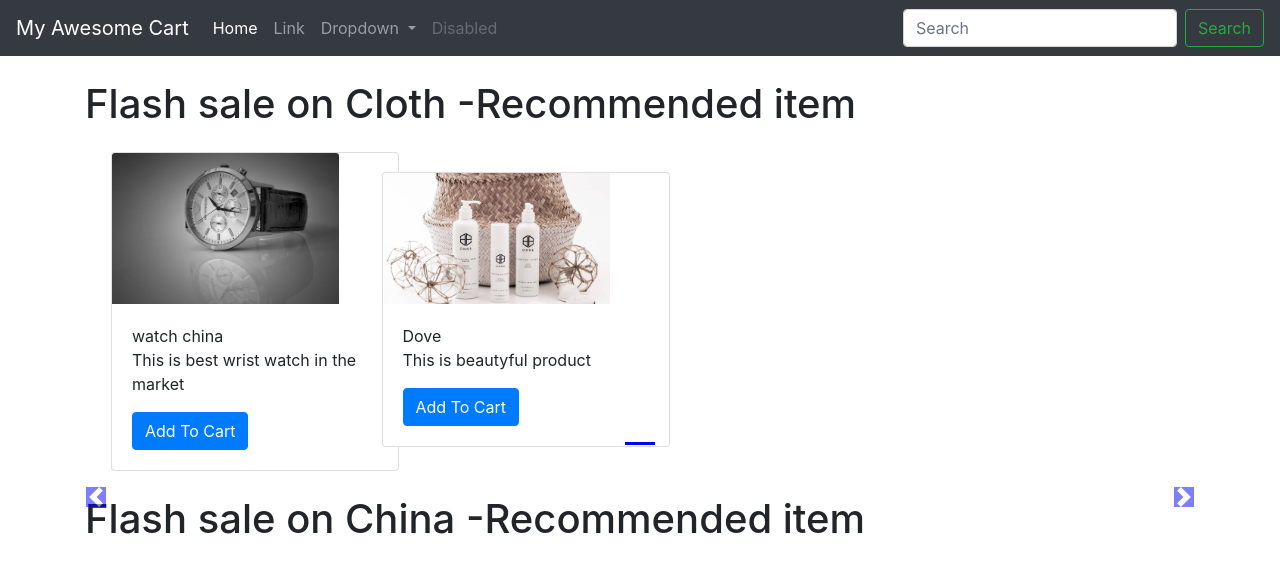
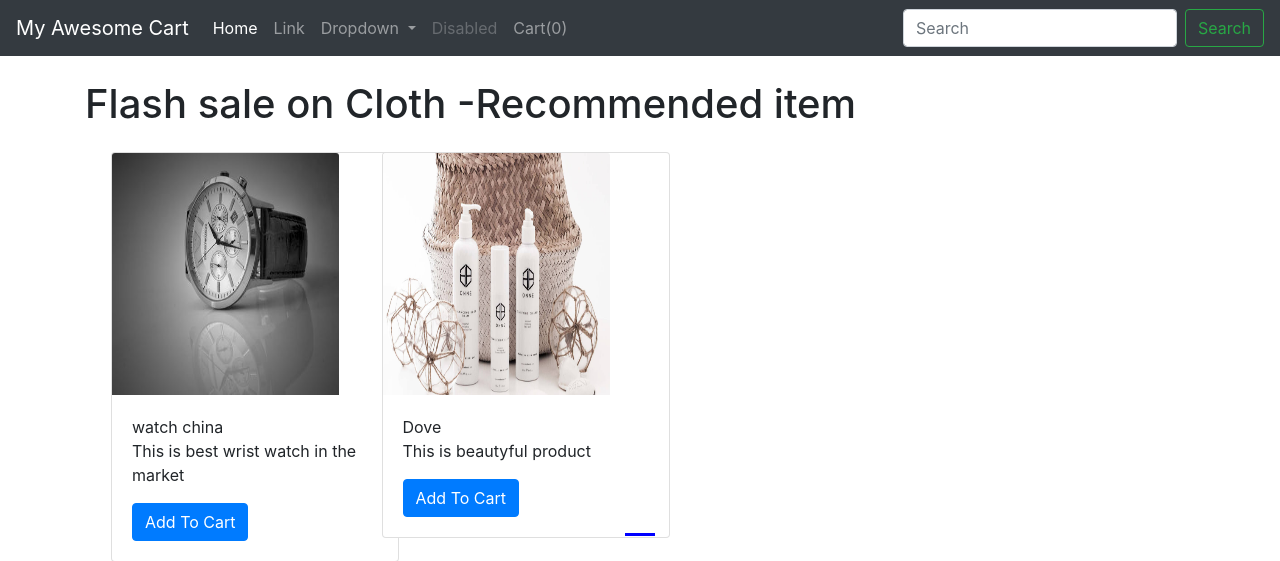
Before and after one commit to Md-Sohel-Rana-Ovi/myac, a Django app: page /shop/ in a window 1280 px wide. Shown: the top 561 px of the page. Run offline with Django 3.2, Linux system fonts and the light colour scheme; data comes from the database, SQL or seed files in the repository; both versions use the stored data as it was after the commit; some libraries are stand-ins or nearby versions.

Commit message:
basic and index update

```diff
--- a/shop/templates/shop/basic.html
+++ b/shop/templates/shop/basic.html
@@ -49,6 +49,9 @@
         <li class="nav-item">
           <a class="nav-link disabled" href="#" tabindex="-1" aria-disabled="true">Disabled</a>
         </li>
+        <li class="nav-item">
+          <a class="nav-link" href="#">Cart(<span id="cart">0</span>)</a>
+        </li>
       </ul>
       <form class="form-inline my-2 my-lg-0">
         <input class="form-control mr-sm-2" type="search" placeholder="Search" aria-label="Search">
--- a/shop/templates/shop/index.html
+++ b/shop/templates/shop/index.html
@@ -12,8 +12,8 @@
 
           .col-md-3 img{
 
-          width: 227px;
-          max-height: 242px;
+          max-width: 227px;
+          height: 242px;
 
           }
 
@@ -59,19 +59,10 @@
     <div class="container carousel-inner no-padding">
 
       <div class="carousel-item active">
-        <div class="col-xs-3 col-sm-3 col-md-3">
-          <div class="card" style="width: 18rem;">
-            <img src='/media/{{product.0.image}}' class="card-img-top" alt="...">
-            <div class="card-body">
-                <h7 class="card-title">{{product.0.product_name}}</h7>
-                <p class="card-text">{{product.0.desc}}</p>
-                <button id="pr{{product.0.id}}" class="btn btn-primary cart">Add To Cart</button>
-            </div>
-          </div>
-       </div>
 
 
-        {% for i in product|slice:"1:"%}
+
+        {% for i in product %}
         <div class="col-xs-3 col-sm-3 col-md-3">
           <div class="card" style="width: 18rem;">
             <img src='/media/{{i.image}}' class="card-img-top" alt="...">
@@ -82,7 +73,7 @@
             </div>
           </div>
         </div>
-        {% if forloop.counter|divisibleby:3 and forloop.counter > 0 and not forloop.last %}
+        {% if forloop.counter|divisibleby:4 and forloop.counter > 0 and not forloop.last %}
       </div><div class="carousel-item">
         {% endif %}
 
@@ -107,28 +98,28 @@
  {% block js %}
 <script>
 console.log('working');
-   if(localStorage.getItem('cart')==null){
-     var cart={};
+if(localStorage.getItem('cart') == null){
+var cart = {};
 }
-   else{
-     cart=JSON.parse(localStorage.getitem('cart'));
+else
+{
+cart = JSON.parse(localStorage.getItem('cart'));
+document.getElementById('cart').innerHTML = Object.keys(cart).length;
 }
 $('.cart').click(function(){
 console.log('clicked');
 var idstr = this.id.toString();
 console.log(idstr);
 if (cart[idstr] !=undefined){
-       cart[idstr]=cart[idstr]+1;
+cart[idstr] = cart[idstr] + 1;
 }
 else
 {
-      cart[idstr]=1;
-
+cart[idstr] = 1;
 }
 console.log(cart);
 localStorage.setItem('cart', JSON.stringify(cart));
-
+document.getElementById('cart').innerHTML = Object.keys(cart).length;
 });
 </script>
-
 {% endblock %}
```
Also changed, not shown: db.sqlite3, media/shop/images/21ff2c0c957492777531ca508ca6125c.jpg (added), media/shop/images/25eca42ce0dabaf4dd95474142be03ab.jpg (added), media/shop/images/images_OaDUrM5.jfif (added), media/shop/images/portfolio-2.jpg (added), media/shop/images/portfolio-8.jpg (added). Lines whose indentation alone changed are shown as unchanged.
